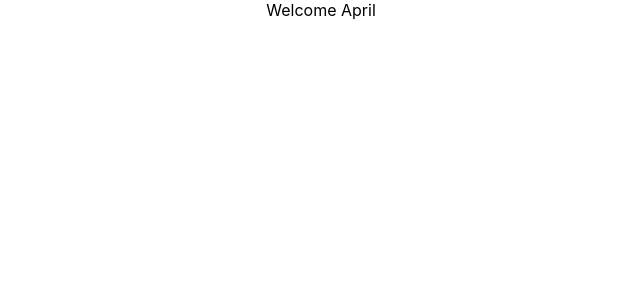
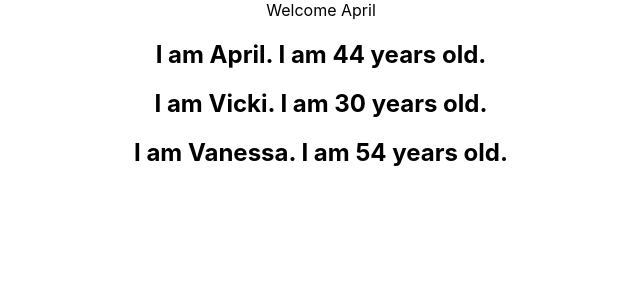
Before and after one commit to AprilMorgan/javascript2, a React (Create React App) app in the folder react/hello-world/: page / in a window 1280 px wide. Shown: the top 300 px of the page, without its empty margins (319-959 px from the left). Built offline with nearby package versions, Linux system fonts and the light colour scheme.

Commit message:
Lesson 4 list rendering

```diff
--- a/react/hello-world/src/App.js
+++ b/react/hello-world/src/App.js
@@ -8,6 +8,7 @@
 // import FunctionClick from "./components/FunctionClick";
 // import EventBind from "./components/EventBind";
 import UserGreeting from "./components/UserGreeting";
+import NameList from "./components/NameList";
 // import ParentComponent from "./components/ParentComponent";
 
 function App() {
@@ -30,6 +31,7 @@
       <ClassClick />
       <FunctionClick /> */}
       <UserGreeting />
+      <NameList />
       {/* <ParentComponent /> */}
     </div>
   );
--- /dev/null
+++ b/react/hello-world/src/components/NameList.js
@@ -0,0 +1,28 @@
+import React from 'react'
+import Person from "./Person"
+function NameList() {
+    const persons = [
+      {
+        id: 1,
+        name: "April",
+        age: 44,
+
+      },
+      {
+        id: 2,
+        name: "Vicki",
+        age: 30,
+      },
+      {
+        id: 3,
+        name: "Vanessa",
+        age: 54,
+      },
+    ]
+
+    const personlist = persons.map(person => <Person person={person} />)
+    return <div>{personlist}</div>
+
+}
+
+export default NameList;
--- /dev/null
+++ b/react/hello-world/src/components/Person.js
@@ -0,0 +1,13 @@
+import React from 'react'
+
+function Person({person}) {
+  return (
+    <div>
+      <h2>
+        I am {person.name}. I am {person.age} years old.
+      </h2>
+    </div>
+  )
+}
+
+export default Person
```
